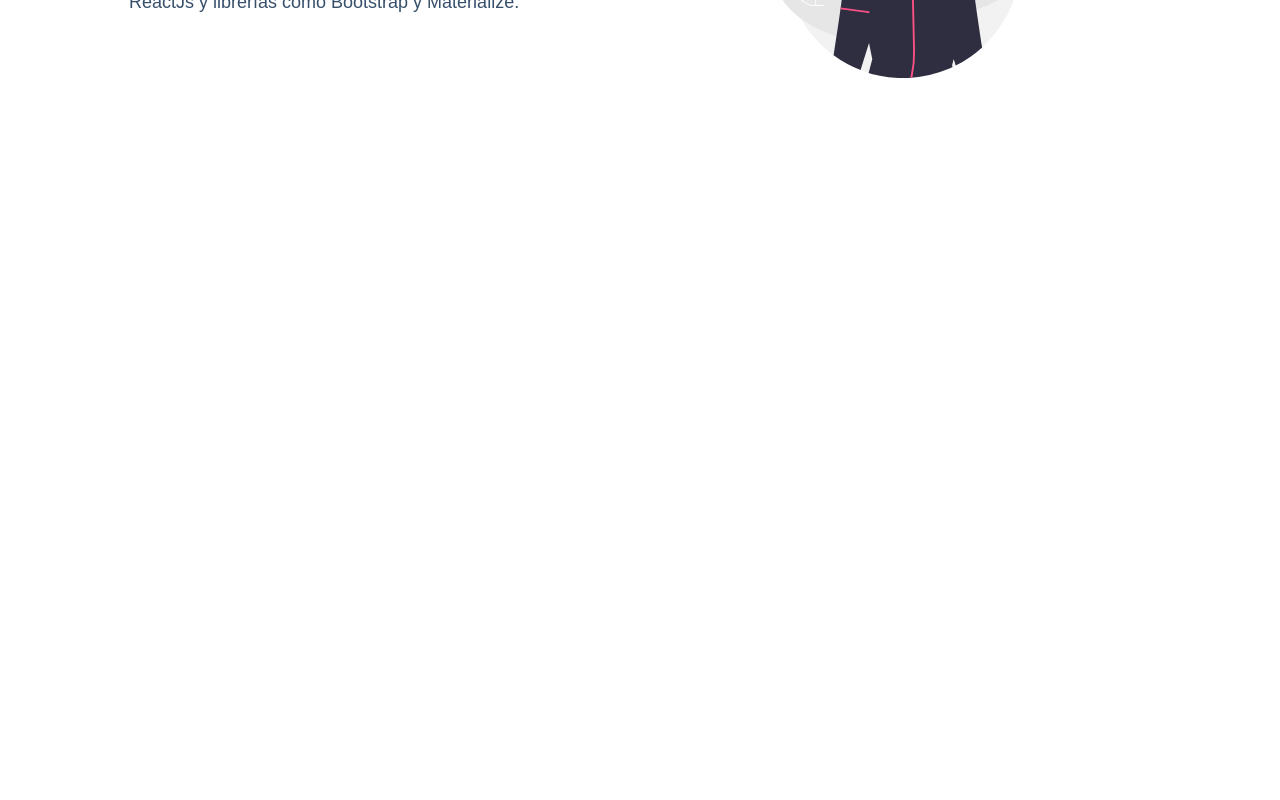
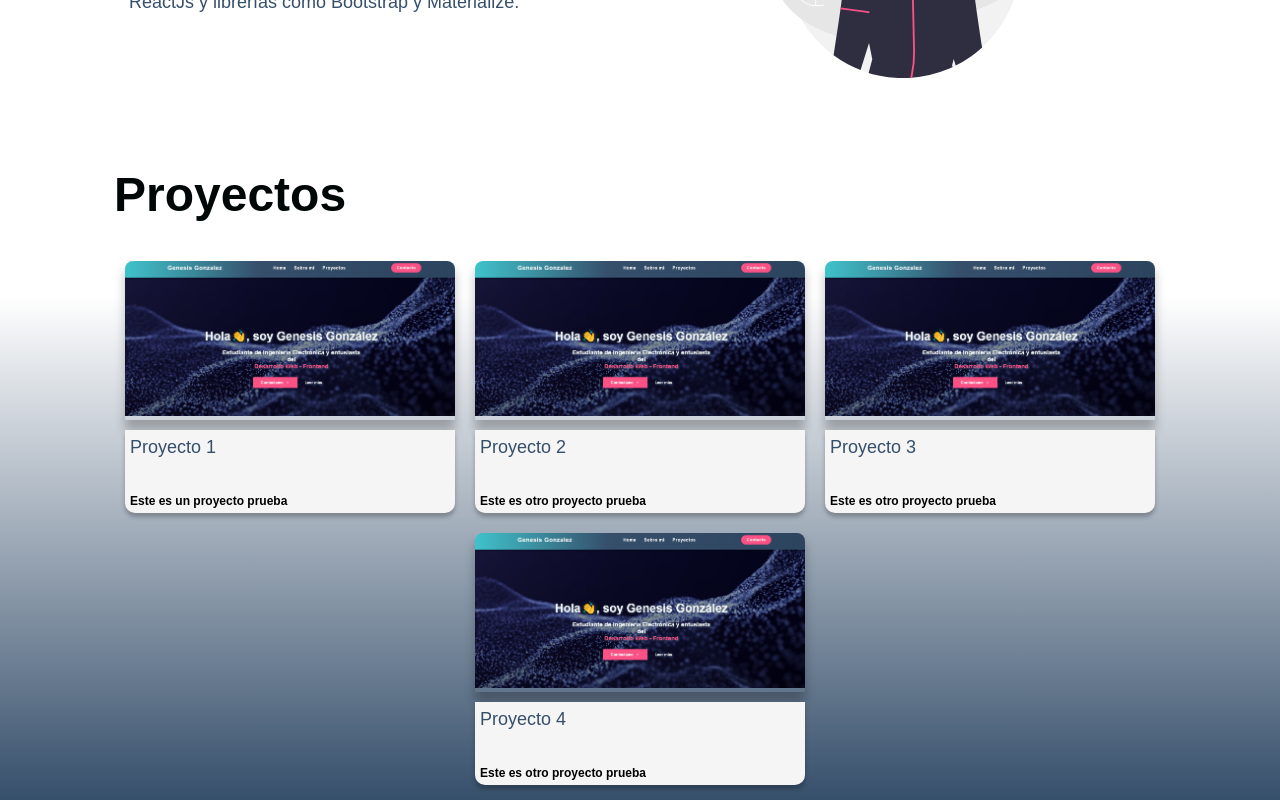
Before and after one commit to GeGonzalez10/porfolio1.0, a React (Create React App) app: page / in a window 1280 px wide. Shown: the part 1421-2221 px from the top of the page. Before the commit the page ends 1590 px from the top, so only its background shows below. Built offline with nearby package versions, Linux system fonts and the light colour scheme; a web font is replaced by a local one.

Commit message:
Create Proyects section

```diff
--- a/src/components/Navbar/index.js
+++ b/src/components/Navbar/index.js
@@ -16,7 +16,7 @@ export const Navbar = ({toggle}) => {
                 <NavMenu>
                     <NavItem><NavLinks to="Home">Home</NavLinks></NavItem>
                     <NavItem><NavLinks to="About">Sobre mí</NavLinks></NavItem>
-                    <NavItem><NavLinks to="Experience">Experiencia</NavLinks></NavItem>
+                    {/* <NavItem><NavLinks to="Experience">Experiencia</NavLinks></NavItem> */}
                     <NavItem><NavLinks to="Proyects">Proyectos</NavLinks></NavItem>
                 </NavMenu>
                 <NavBtn> <NavBtnLink to="/Contact">Contacto</NavBtnLink></NavBtn>
--- /dev/null
+++ b/src/components/Proyects/ProyectsData.js
@@ -0,0 +1,30 @@
+    export const proyects = [
+    {
+    title:'Proyecto 1',
+    // img: '../../images/aboutme.svg',
+    _id:'proyecto1',
+    pText: 'Este es un proyecto prueba',
+    icon: 'aca-va'
+    },
+    {
+    title:'Proyecto 2',
+    // img: require('../../images/prueba.png'),
+    _id:'proyecto2',
+    pText: 'Este es otro proyecto prueba',
+    icon: 'aca-va'
+    },
+    {
+    title:'Proyecto 3',
+    // img: require('../../images/aboutme.svg'),
+    _id:'proyecto2',
+    pText: 'Este es otro proyecto prueba',
+    icon: 'aca-va'
+    },
+    {
+    title:'Proyecto 4',
+    // img: require('../../images/aboutme.svg'),
+    _id:'proyecto2',
+    pText: 'Este es otro proyecto prueba',
+    icon: 'aca-va'
+    },
+];
--- /dev/null
+++ b/src/components/Proyects/ProyectsElements.js
@@ -0,0 +1,111 @@
+import styled from 'styled-components';
+import { Colors } from '../styled.colors';
+import {Heading} from '../AboutMe/AboutElements'
+
+let { white} = Colors;
+
+export const ProyectsDiv = styled.div`
+background: rgb(54,79,107);
+background: linear-gradient(0deg, rgba(54,79,107,1) 0%, rgba(255,255,255,1) 80%);
+`
+
+export const ProyectsWrap = styled.div`
+display:column;
+z-index:1;
+height: 100%;
+width: 100%;
+justify-content: center;
+max-width: 1400px;
+margin-right: auto;
+margin-left: auto;
+padding:0 20px;
+
+media screen and (max-widh: 768px){
+    padding: 150px 24px 0px 24px;
+}
+@media screen and (max-width: 480px){
+    padding: 180px 24px 0px 24px;
+}
+@media (max-width: 991.98px) {
+    padding: 200px 24px 0px 24px;
+}
+`
+
+export const ProyectsContainer = styled.div`
+display: flex;
+padding: 15px;
+column-gap: 20px;
+flex-wrap:wrap;
+row-gap: 20px;
+justify-content: center;
+grid-column: 1/-1;
+
+`
+
+export const CardResponsive = styled.div`
+display:flex;
+
+flex-direction: column;
+row-gap: 10px;
+background-color: transparent;
+
+@media screen and (max-widh: 768px){
+    display: block;
+}
+
+`
+
+export const ImgWrap = styled.div`
+box-shadow: 0px 10px 10px rgba(0, 0, 0, 0.25);
+`
+
+export const Img = styled.img`
+width: 330px;
+height: 155px;
+border-radius: 8px 8px 0px 0px;
+max-width: 100%;
+object-fit: cover;
+`
+
+export const PrWrap = styled.div`
+background-color: ${white};
+flex-direction: row;
+box-shadow: 0px 4px 4px rgba(0, 0, 0, 0.25);
+border-radius:0px 0px 10px 10px;
+align-items: center;
+justify-content: space-between;
+padding: 5px;
+`
+
+export const expWrap = styled.div`
+flex-direction: column;
+row-gap:5px;
+`
+
+export const PrTextWrap = styled.div`
+flex-direction: row;
+`
+
+export const PrText = styled.div`
+column-gap: 10px;
+align-items: center;
+`
+
+export const Skills = styled.div`
+font-size: 22px;
+align-items: center;
+padding: 0 0 0 15px;
+column-gap: 5px;
+`
+
+export const H5 = styled.h5`
+font-size: 12px;
+color: black;
+`
+export const H = styled(Heading)`
+padding-left: 24px;
+margin-right: auto;
+margin-left: auto;
+max-width: 1100px;
+
+`
--- /dev/null
+++ b/src/components/Proyects/Slider/ImageSlider.js
@@ -0,0 +1,41 @@
+import React, {useState} from 'react'
+
+import {Img, SliderContainer, ArrowLeft, ArrowRight, ImgContent} from './SliderElements';
+import { SliderData } from './SliderData';
+
+export const ImageSlider = ({slides}) => {
+    const [current, setCurrent] = useState(0);
+    const lenght = slides.lenght;
+
+    const nextSlide = () => {
+        setCurrent(current === lenght - 1 ? 0 : current + 1)
+    }
+    const prevSlide = () => {
+        setCurrent(current === 0 ? lenght - 1 : current -1)
+    }
+
+
+    if (!Array.isArray(slides) || slides.lenght <= 0) {return null;}
+
+    return (
+        <>
+            <SliderContainer>
+                <ArrowLeft onClick={prevSlide}/>
+
+                    {SliderData.map((slide, index) => {
+
+                        return (
+                            <ImgContent key={index}>
+                                {index === current && (<Img src={slide.img} alt='prueba' /> )}
+                            </ImgContent>
+                        )
+
+                    })}
+                <ArrowRight onClick={nextSlide}/>
+
+            </SliderContainer>
+        </>
+        );
+};
+
+export default ImageSlider;
--- /dev/null
+++ b/src/components/Proyects/Slider/SliderData.js
@@ -0,0 +1,14 @@
+export const SliderData =[
+    {
+    img:'https://plantillashtmlgratis.com/wp-content/uploads/2019/images/page256/newbiz.jpeg',
+    text: 'Esta es una imagen prueba'
+    },
+    {
+    img:'https://cms-assets.tutsplus.com/cdn-cgi/image/width=850/uploads/users/2659/posts/37331/image-upload/Devfolio%20Free%20HTML%20Website%20Template.jpg',
+    text:'Otra imagen prueba'
+    },
+    {
+        img:'https://plantillashtmlgratis.com/wp-content/uploads/2019/images/page256/newbiz.jpeg',
+        text:'Otra imagen prueba'
+        },
+];
--- /dev/null
+++ b/src/components/Proyects/Slider/SliderElements.js
@@ -0,0 +1,61 @@
+import styled from "styled-components";
+import{MdKeyboardArrowRight, MdKeyboardArrowLeft} from 'react-icons/md';
+import {Colors} from '../../styled.colors'
+
+let {blue} = Colors;
+
+export const Img = styled.img`
+width: 700px;
+height: 300px;
+border-radius: 10px;
+`
+
+export const SliderContainer = styled.div`
+display:flex;
+position: relative;
+margin: 90px 0;
+height: 30%;
+justify-content: center;
+align-items: center;
+`
+
+export const ArrowLeft = styled(MdKeyboardArrowLeft)`
+color: black;
+top: 50%;
+right:32px;
+position:abolute;
+margin: 20px;
+font-size: 3rem;
+color:#000;
+z-index: 10;
+cursor:pointer;
+user-select: none;
+&:hover{
+    color: ${blue};
+    transition: 0.2s ease-in-out;
+}
+
+`
+
+export const ArrowRight = styled(MdKeyboardArrowRight)`
+color: black;
+top: 50%;
+right:32px;
+position:abolute;
+margin: 20px;
+font-size: 3rem;
+color:#000;
+z-index: 10;
+cursor:pointer;
+user-select: none;
+&:hover{
+    color: ${blue};
+    transition: 0.2s ease-in-out;
+}
+`
+
+export const ImgContent = styled.div`
+opacity : ${({index, current}) => (index === current ? `1` : `0`)};
+transition-duration : ${({index, current}) => (index === current ? `1s` : `1s ease`)};
+transform:scale(1.08);
+`
--- /dev/null
+++ b/src/components/Proyects/index.js
@@ -0,0 +1,48 @@
+import React from 'react'
+import { CardResponsive, ProyectsContainer, ImgWrap, Img, PrWrap, expWrap, PrTextWrap, PrText,H, H5, ProyectsWrap, ProyectsDiv, } from './ProyectsElements';
+
+import {TopLine, Heading, Subtitle} from '../AboutMe/AboutElements'
+import { ImageSlider } from './Slider/ImageSlider';
+import {SliderData} from './Slider/SliderData'
+
+import { proyects } from './ProyectsData';
+
+import img from '../../images/prueba.png'
+
+export const Proyects = () => {
+    return (
+        <>
+        <ProyectsDiv>
+            <ProyectsWrap>
+
+                <H> Proyectos</H>
+
+                <ProyectsContainer>
+                {proyects.map(item=>{
+                    return (
+                        <CardResponsive key={item._id}>
+                            <ImgWrap>
+                                <Img src={img}/>
+                            </ImgWrap>
+                            <PrWrap>
+                                <expWrap>
+                                    <Subtitle darkText='true'>{item.title}</Subtitle>
+                                    <PrTextWrap>
+                                        <PrText><H5>{item.pText}</H5></PrText>
+                                    </PrTextWrap>
+                                </expWrap>
+                            </PrWrap>
+                        </CardResponsive>
+                    )
+                })}
+                </ProyectsContainer>
+
+
+
+            </ProyectsWrap>
+        </ProyectsDiv>
+        </>
+    )
+};
+
+export default Proyects
--- a/src/components/Sidebar/SidebarData.js
+++ b/src/components/Sidebar/SidebarData.js
@@ -7,10 +7,10 @@ export const SidebarData = [
         title: '💌 Sobre mí',
         path: 'AboutMe',
     },
-    {
+   /*  {
         title: '✨ Experiencia',
         path: 'Experience',
-    },
+    }, */
     {
         title: '🔭 Proyectos',
         path: 'Proyects',
--- a/src/pages/index.js
+++ b/src/pages/index.js
@@ -4,6 +4,7 @@ import Navbar from '../components/Navbar';
 import { HomeSection } from '../components/HomeSection';
 import { AboutMe } from '../components/AboutMe';
 import { AboutDataObj } from '../components/AboutMe/AboutData';
+import Proyects from '../components/Proyects';
 
 export const Home = () => {
     const [isOpen, setIsOpen] = useState(false)
@@ -17,6 +18,7 @@ export const Home = () => {
         <Navbar toggle={toggle}/>
         <HomeSection/>
         <AboutMe {...AboutDataObj}/>
+        <Proyects/>
         </>
     );
 };
```
Also changed, not shown: src/images/prueba.png (added).
